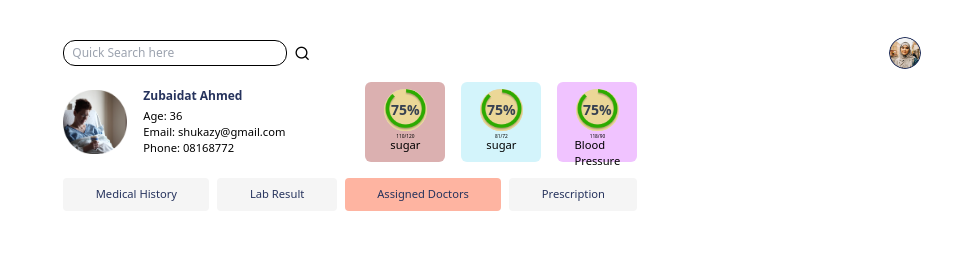
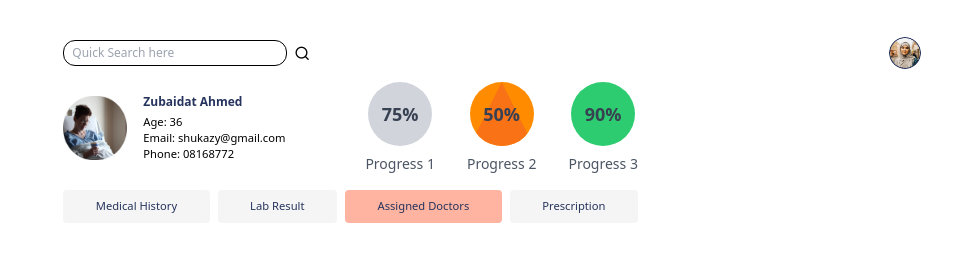
Before and after one commit to Gifftybabe/bitMedics, a plain HTML site: page patient-pages component/index.html in a window 1280 px wide. Shown: the top 280 px of the page, 319-1280 px from the left. Drawn offline with nearby package versions, Linux system fonts and the light colour scheme.

Commit message:
circular bar

```diff
--- a/patient-pages component/index.html
+++ b/patient-pages component/index.html
@@ -102,9 +102,9 @@
 
                 <div class="flex items-center gap-4 ml-16">
 
-                <div class="flex flex-col items-center text-center">
+                <!-- <div class="flex flex-col items-center text-center"> -->
 
-                  <div class="relative w-20 h-20 bg-[#DBB0B0] rounded-md p-2 flex items-center justify-center">
+                  <!-- <div class="relative w-20 h-20 bg-[#DBB0B0] rounded-md p-2 flex items-center justify-center">
                     <div class="relative w-2/3 h-2/3 bg-gray-300 rounded-full bottom-3">
                       <img src="bar.png" alt="Image 1" class="absolute object-cover rounded-full z-10">
                       <div class="absolute inset-0 rounded-full bg-[#EBD797]"></div>
@@ -135,7 +135,31 @@
                       <p class="absolute top-11 left-1/2 transform -translate-x-1/2 text-tiny">118/90</p>
                       <p class="absolute top-12 left-1/2 transform -translate-x-1/2 text-custom">Blood Pressure</p>
                   </div>
-                </div>
+                </div> -->
+
+                <div class="flex flex-col items-center text-center">
+                  <div class="relative w-16 h-16 bg-gray-300 rounded-full mb-2">
+                      <div class="absolute inset-0 rounded-full bg-blue-500" style="clip-path: polygon(50% 0%, 0 100%, 100% 100%);"></div>
+                      <div class="absolute inset-0 flex items-center justify-center text-gray-700 font-bold text-lg">75%</div>
+                  </div>
+                  <div class="text-gray-600 text-sm">Progress 1</div>
+              </div>
+
+              <div class="flex flex-col items-center text-center mx-4">
+                  <div class="relative w-16 h-16 bg-gray-300 rounded-full mb-2" style="background-color: #ff8c00;">
+                      <div class="absolute inset-0 rounded-full bg-orange-500" style="clip-path: polygon(50% 0%, 0 100%, 100% 100%);"></div>
+                      <div class="absolute inset-0 flex items-center justify-center text-gray-700 font-bold text-lg">50%</div>
+                  </div>
+                  <div class="text-gray-600 text-sm">Progress 2</div>
+              </div>
+
+              <div class="flex flex-col items-center text-center">
+                  <div class="relative w-16 h-16 bg-gray-300 rounded-full mb-2" style="background-color: #2ecc71;">
+                      <div class="absolute inset-0 rounded-full bg-green-500" style="clip-path: polygon(50% 0%, 0 100%, 100% 100%);"></div>
+                      <div class="absolute inset-0 flex items-center justify-center text-gray-700 font-bold text-lg">90%</div>
+                  </div>
+                  <div class="text-gray-600 text-sm">Progress 3</div>
+              </div>
 
             </div>
           </div>
```
